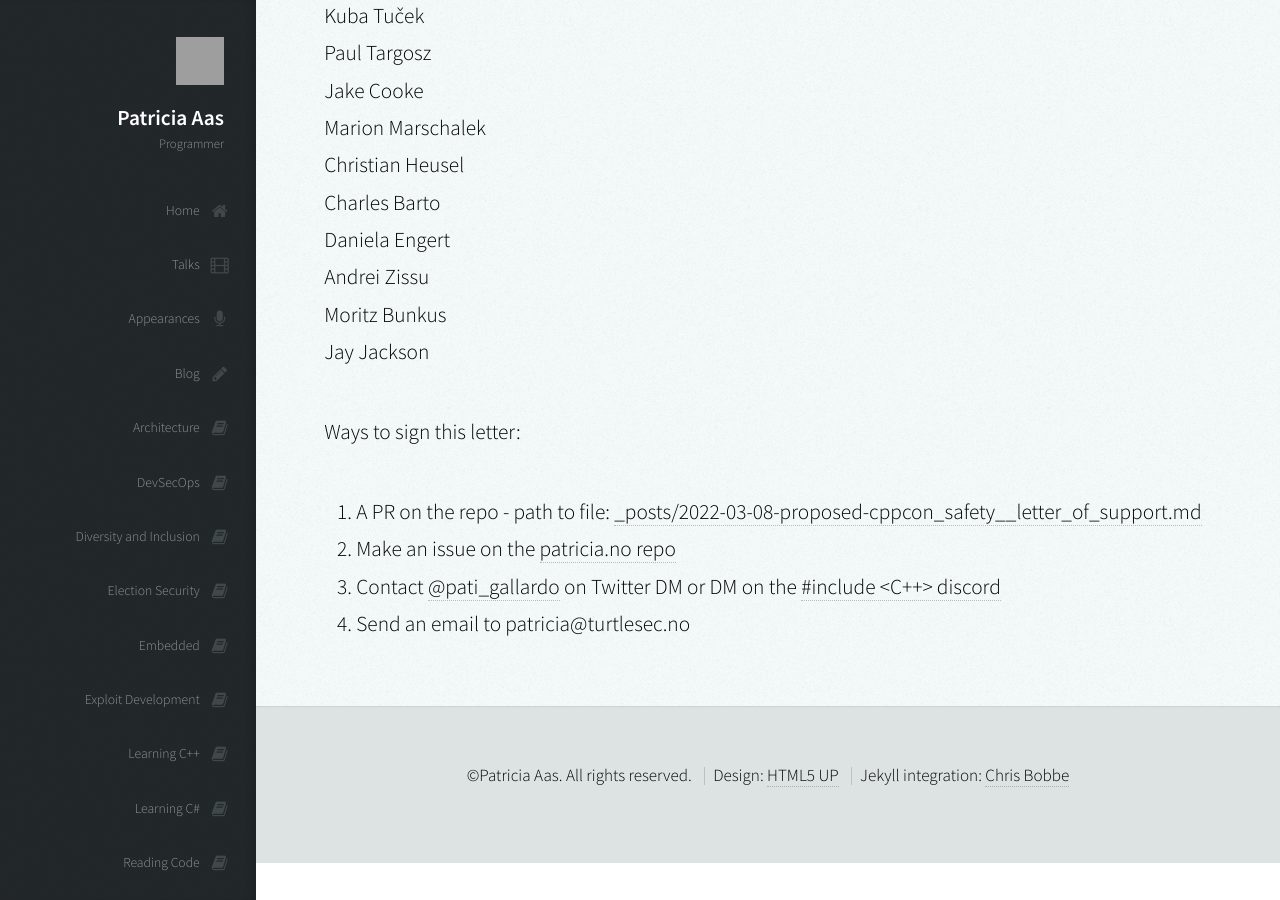
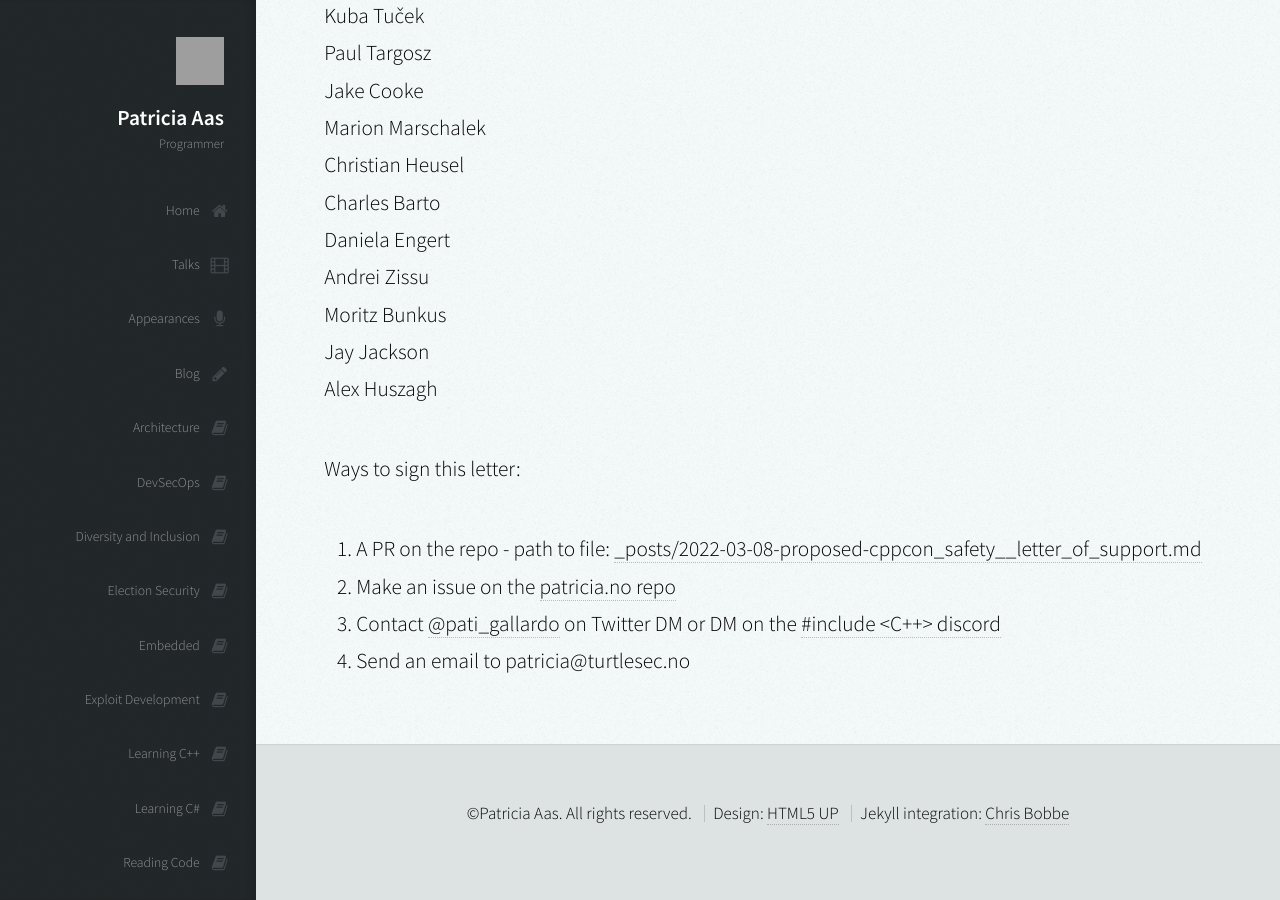
Before and after one commit to patricia-gallardo/patricia-gallardo.github.io, a Jekyll site: the page built from _posts/2022-03-08-proposed-cppcon_safety__letter_of_support.md, in a window 1280 px wide and 900 px high, scrolled down 6978 px. Built offline with Jekyll 4.4.1, drawn with Linux system fonts in a browser that asks for light colours; nearby versions of some CDN libraries; grey boxes are pictures that could not be loaded.

Commit message:
Added my signature to the letter.

```diff
--- a/_posts/2022-03-08-proposed-cppcon_safety__letter_of_support.md
+++ b/_posts/2022-03-08-proposed-cppcon_safety__letter_of_support.md
@@ -195,6 +195,7 @@ Daniela Engert <br>
 Andrei Zissu <br>
 Moritz Bunkus<br>
 Jay Jackson <br>
+Alex Huszagh <br>
 
 
 Ways to sign this letter:
```
